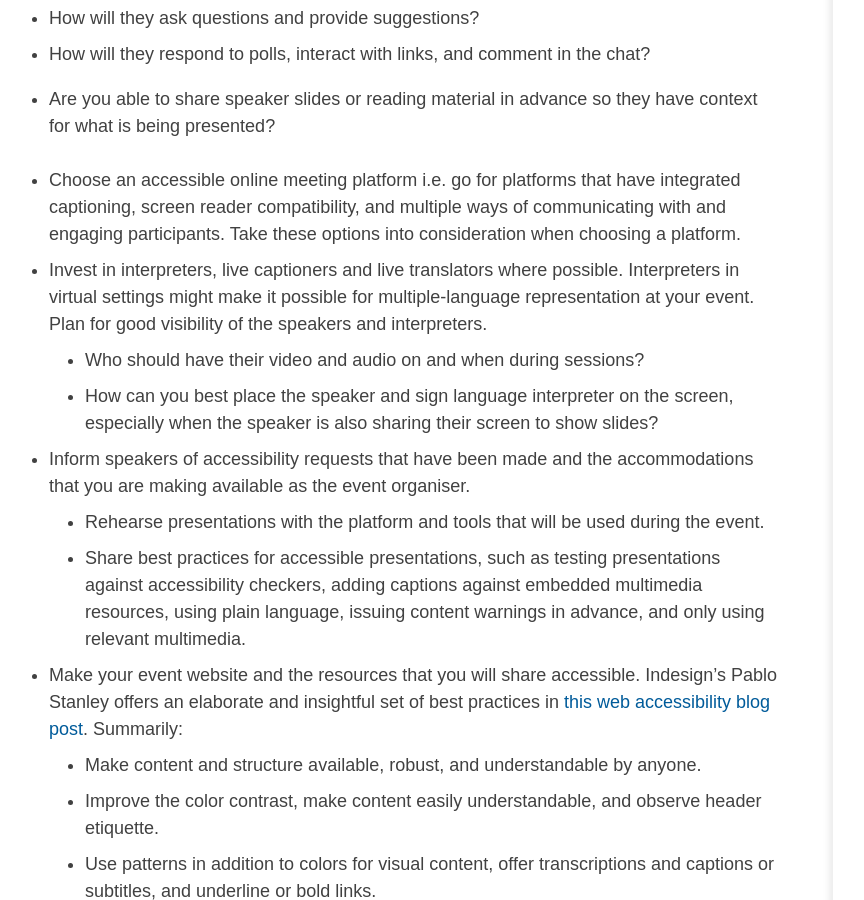
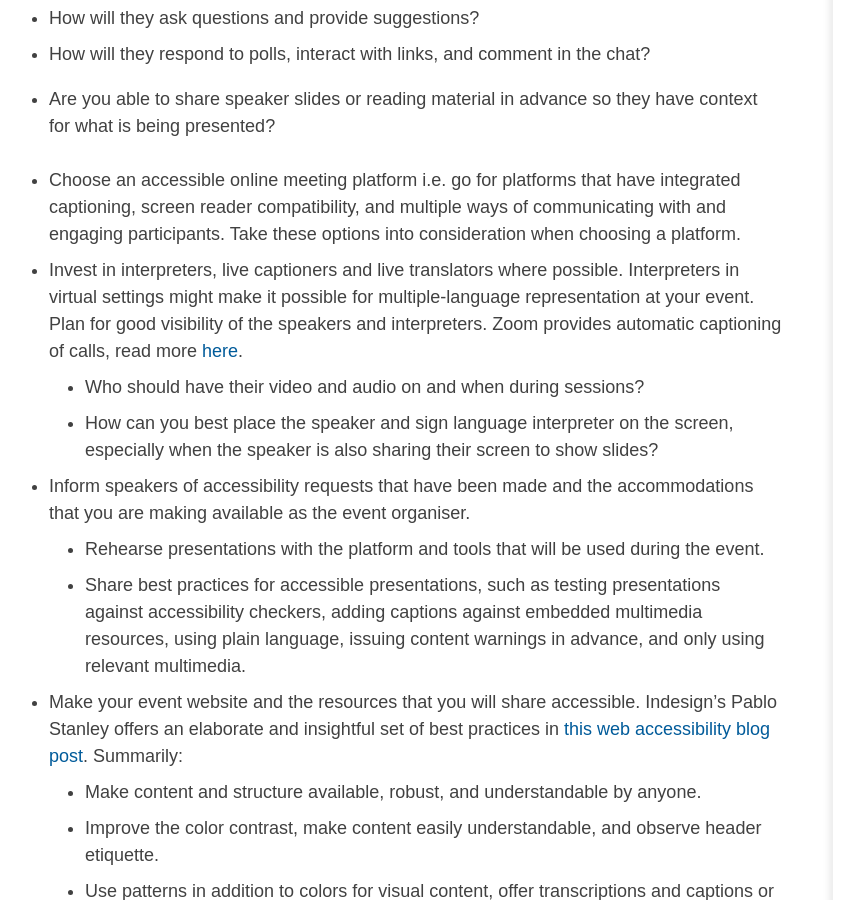
Before and after one commit to CarpentryConnect/carpentryconnect.org, a Jekyll site: the page built from online.markdown, in a window 1280 px wide and 900 px high, scrolled down 3893 px. Shown: the whole window, without its empty margins (107-971 px from the left). Built offline with Jekyll 4.4.1, drawn with Linux system fonts in a browser that asks for light colours; nearby versions of some CDN libraries.

Commit message:
Added Live transcriptions of events
As per https://github.com/CarpentryConnect/carpentryconnect.org/issues/12

```diff
--- a/online.markdown
+++ b/online.markdown
@@ -98,7 +98,7 @@ Here are ways you can prioritise accessibility as you plan virtual events:
   - Are you able to share speaker slides or reading material in advance so they have context for what is being presented?
 
 - **Choose an accessible online meeting platform** i.e. go for platforms that have integrated captioning, screen reader compatibility, and multiple ways of communicating with and engaging participants. Take these options into consideration when choosing a platform.
-- **Invest in interpreters, live captioners and live translators** where possible. Interpreters in virtual settings might make it possible for multiple-language representation at your event. Plan for good visibility of the speakers and interpreters.
+- **Invest in interpreters, live captioners and live translators** where possible. Interpreters in virtual settings might make it possible for multiple-language representation at your event. Plan for good visibility of the speakers and interpreters. Zoom provides automatic captioning of calls, read more [here](https://docs.carpentries.org/topic_folders/communications/tools/zoom_rooms.html#closed-captioning).
   - Who should have their video and audio on and when during sessions?
   - How can you best place the speaker and sign language interpreter on the screen, especially when the speaker is also sharing their screen to show slides?
 - **Inform speakers of accessibility requests that have been made** and the accommodations that you are making available as the event organiser.
```
